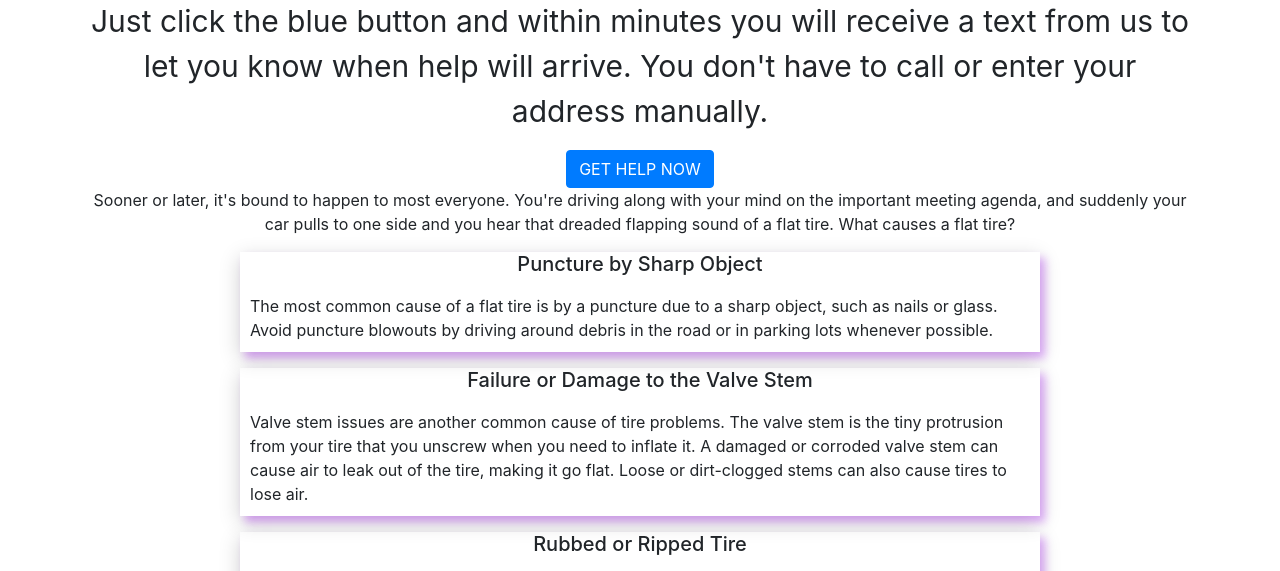
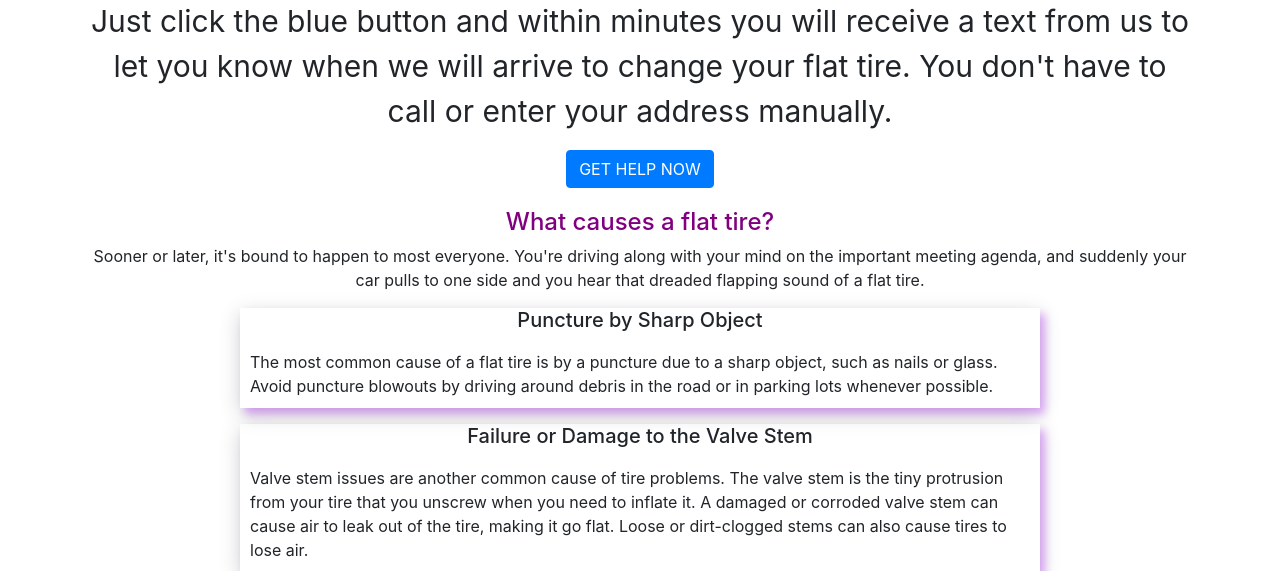
Before and after one commit to silvano905/car, a Django app: page /flat-tire-change/ in a window 1280 px wide. Shown: the part 890-1461 px from the top of the page. Run offline with Django 3.2, Linux system fonts and the light colour scheme; some libraries are stand-ins or nearby versions.

Commit message:
12/3/18 # 8

```diff
--- a/helper/static/css/my_style.css
+++ b/helper/static/css/my_style.css
@@ -60,6 +60,11 @@ img{
     padding-top: 35px
 }
 
+.pic_background{
+    color: white;
+    background: rgba(0, 0, 0, 0.74);
+    padding-top: 1px
+}
 
 .business{
     width: 300px;
@@ -111,7 +116,7 @@ img{
 
     }
     .make_big_two{
-        font-size: 15px;
+        font-size: 16px;
     }
     .put_left{
         text-align: start;
--- a/helper/templates/helper/flat_tire_change.html
+++ b/helper/templates/helper/flat_tire_change.html
@@ -6,8 +6,8 @@
 
                                 <div style="position: relative; text-align: center; color: white">
                             <div style="margin-top: 5px; position: absolute; top: 50%; left: 50%; transform: translate(-50%, -50%);">
-                                <p class="make_big_two">FLAT TIRE CHANGE SERVICE</p>
-                                <p class="make_big_two">Flat tire? Need a tire change?We can get you the help you need in minutes.</p>
+                                <p class="pic_background make_big_two">FLAT TIRE CHANGE SERVICE</p>
+                                <p class="pic_background make_big_two">Flat tire? Need a tire change?We can get you the help you need in minutes.</p>
 
                             </div>
                                 <img style="width: 100%"
@@ -17,15 +17,18 @@
 
     <p class="make_big"> Just click the blue button and within
         minutes you will receive a text from us to let you know when
-        help will arrive. You don't have to call or enter your address manually.</p>
+        we will arrive to change your flat tire. You don't have to call or enter your address manually.</p>
         <div align="center">
             <a href="{% url 'help:home'%}"><button class="btn btn-primary">GET HELP NOW</button></a>
         </div>
 
+<div class="top_margin">
+    <h4 style="color: purple;">What causes a flat tire?</h4>
 
     <p>Sooner or later, it's bound to happen to most everyone. You're driving along with your mind
         on the important meeting agenda, and suddenly your car pulls to one side and you hear that
-        dreaded flapping sound of a flat tire. What causes a flat tire?</p>
+        dreaded flapping sound of a flat tire.</p>
+</div>
 
 <div class="purple_shadow_two">
 <h5>Puncture by Sharp Object</h5>
```
Also changed, not shown: helper/templates/helper/car_jump_start.html (+6 -3 lines), helper/templates/helper/car_unlock.html (+4 -4 lines), helper/templates/helper/out_of_gas.html (+7 -4 lines), helper/templates/helper/unfreeze_car.html (+7 -4 lines), db.sqlite3.
